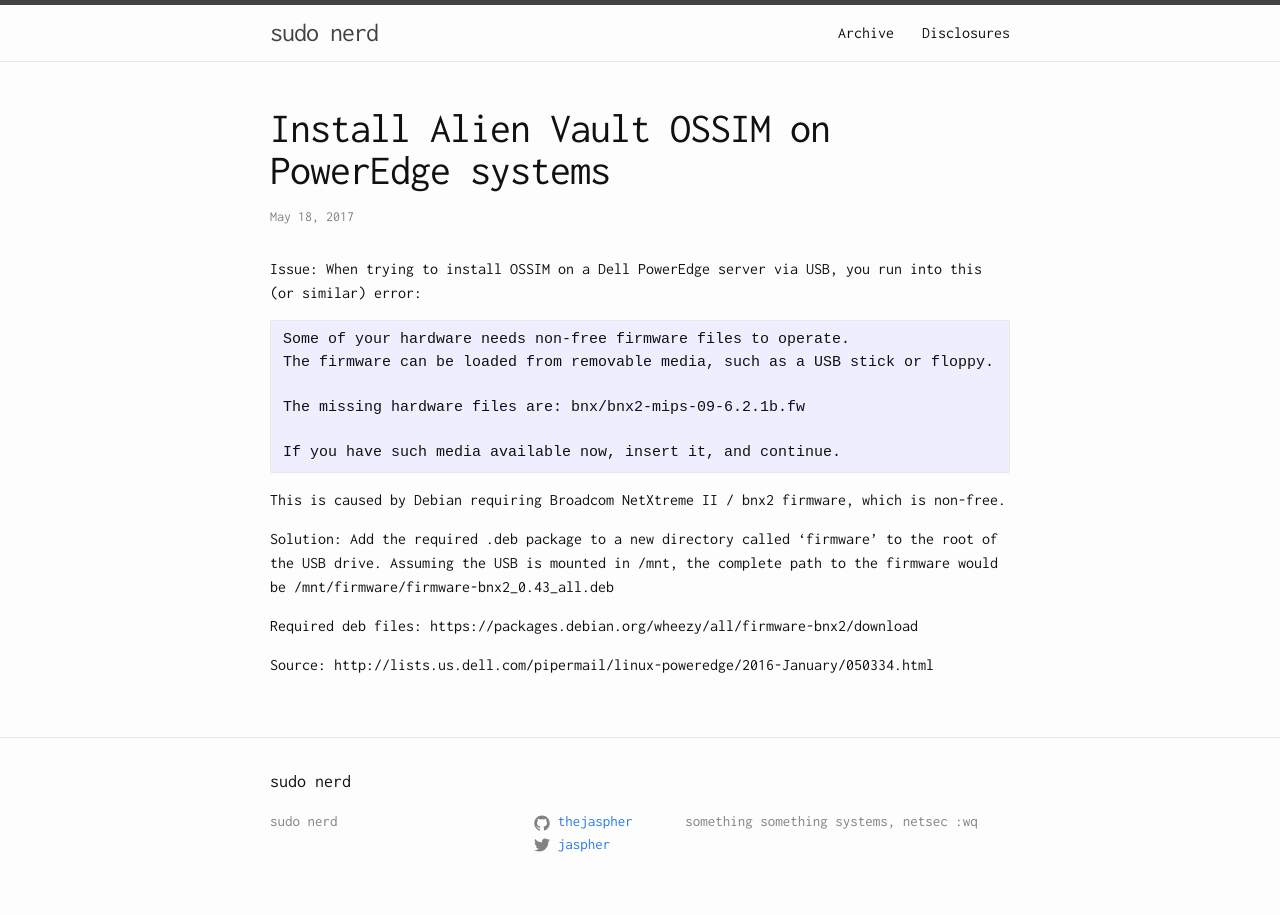
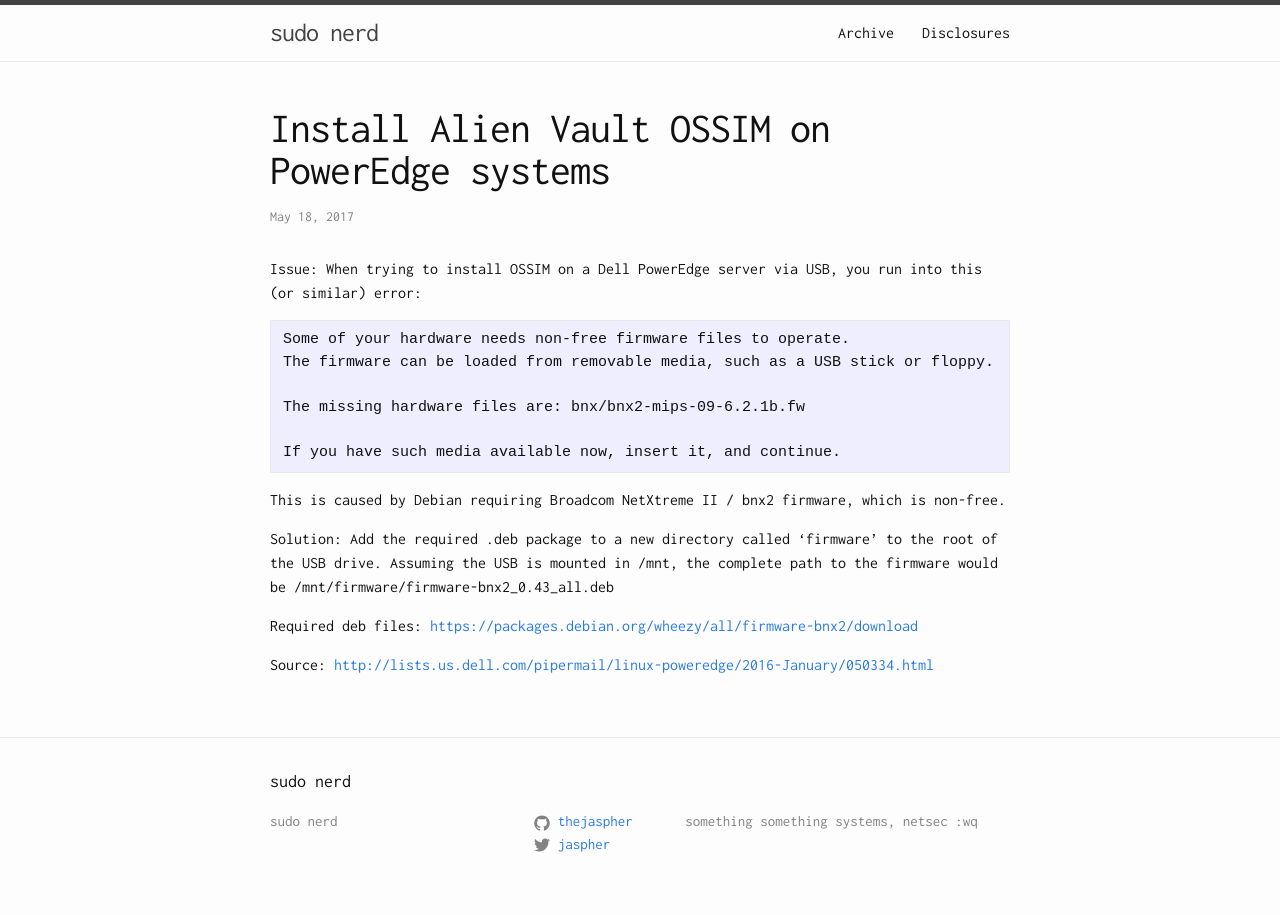
Before and after one commit to educationnull/thejaspher.github.io, a Jekyll site: the page built from _posts/2017-05-18-install-alien-vault-ossim-on-poweredge-systems.markdown, in a window 1280 px wide. Built offline with Jekyll 4.4.1, drawn with Linux system fonts in a browser that asks for light colours.

```diff
--- a/_posts/2017-05-18-install-alien-vault-ossim-on-poweredge-systems.markdown
+++ b/_posts/2017-05-18-install-alien-vault-ossim-on-poweredge-systems.markdown
@@ -17,6 +17,6 @@ This is caused by Debian requiring Broadcom NetXtreme II / bnx2 firmware, which
 
 Solution: Add the required .deb package to a new directory called 'firmware' to the root of the USB drive. Assuming the USB is mounted in /mnt, the complete path to the firmware would be /mnt/firmware/firmware-bnx2_0.43_all.deb
 
-Required deb files: https://packages.debian.org/wheezy/all/firmware-bnx2/download
+Required deb files: <https://packages.debian.org/wheezy/all/firmware-bnx2/download>
 
-Source: http://lists.us.dell.com/pipermail/linux-poweredge/2016-January/050334.html
+Source: <http://lists.us.dell.com/pipermail/linux-poweredge/2016-January/050334.html>
```
